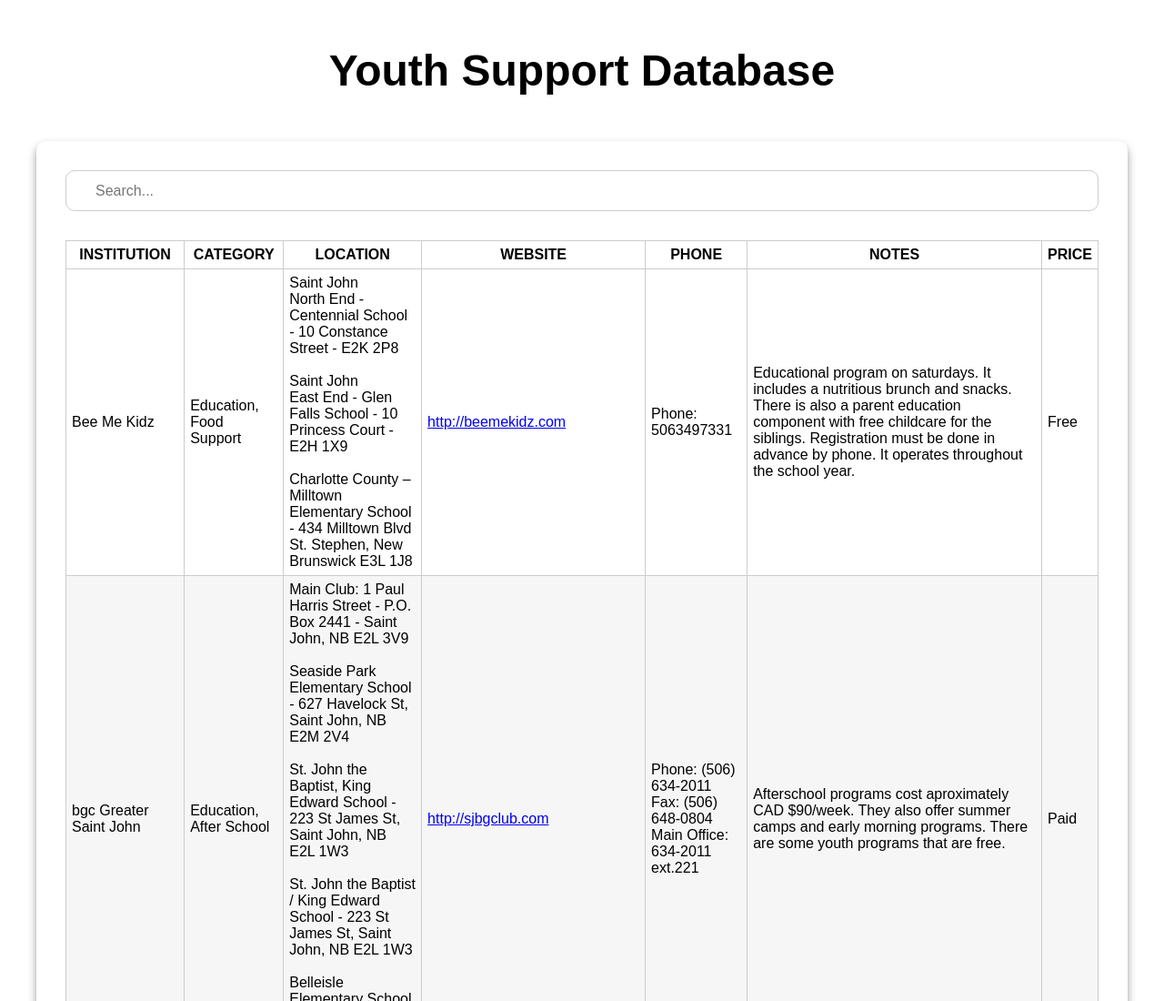
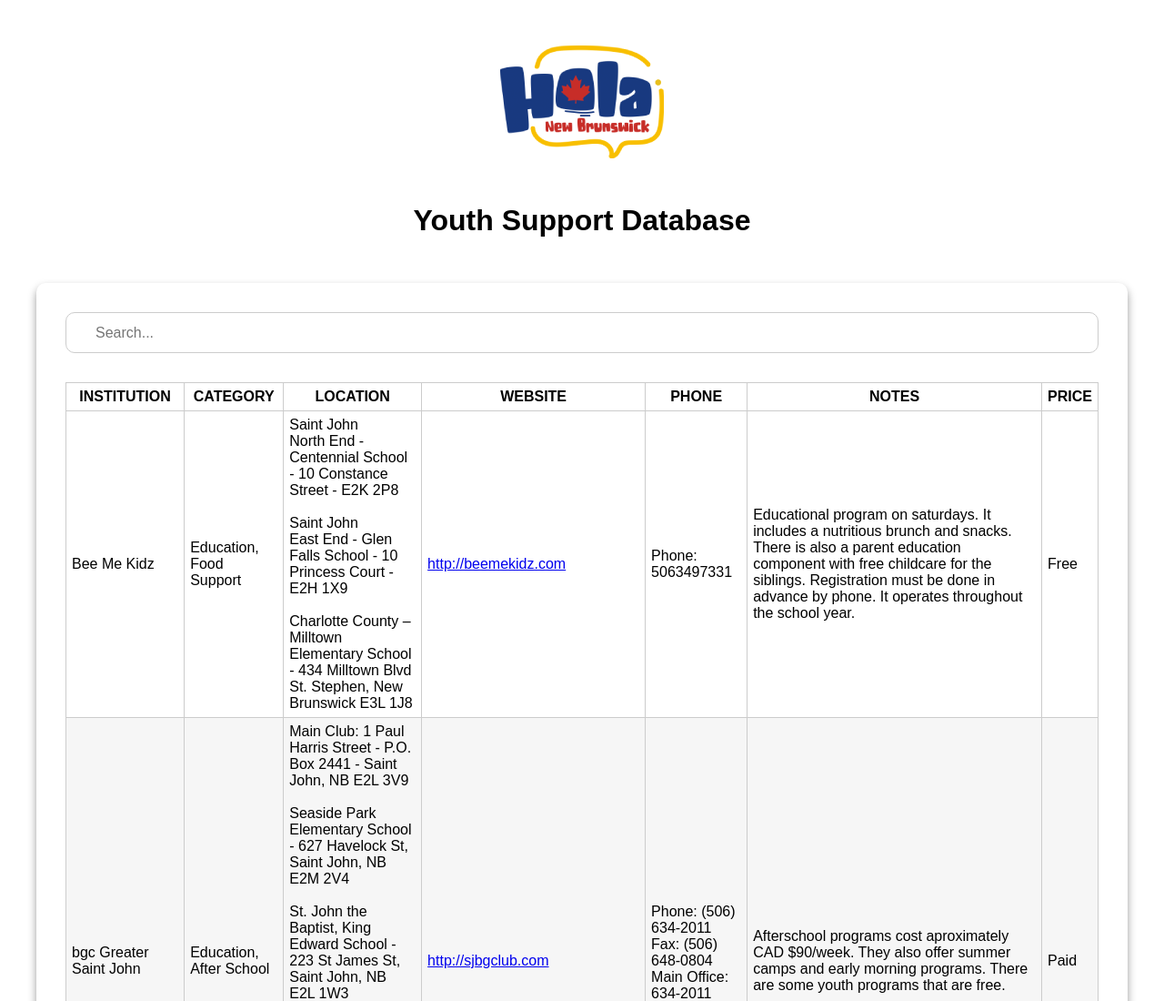
Before and after one commit to LuisCBeltran/youthsupport, a plain HTML site: page index.html in a window 1280 px wide. Shown: the top 1100 px of the page at 91% size. Drawn offline with Linux system fonts and the light colour scheme.

Commit message:
logo included

```diff
--- a/index.html
+++ b/index.html
@@ -8,6 +8,7 @@
     <title>Hola New Brunswick! - Youth Support Database</title>
 </head>
 <body>
+    <div class="image-container"></div>
     <h1>Youth Support Database</h1>
     <div class="container">
         <input type="text" placeholder="Search..." class="filter-input">
--- a/style.css
+++ b/style.css
@@ -12,7 +12,14 @@
 h1 {
     text-align: center;
     margin: 50px 0;
-    font-size: 3rem;
+    font-size: 2rem;
+}
+
+.image-container {
+    margin: 50px auto 0 auto;
+    height: 124px;
+    width: 180px;
+    background: url(images/logohnb.png) center no-repeat;
 }
 
 .container {
```
Also changed, not shown: images/logohnb.png (added), 2 other files.
